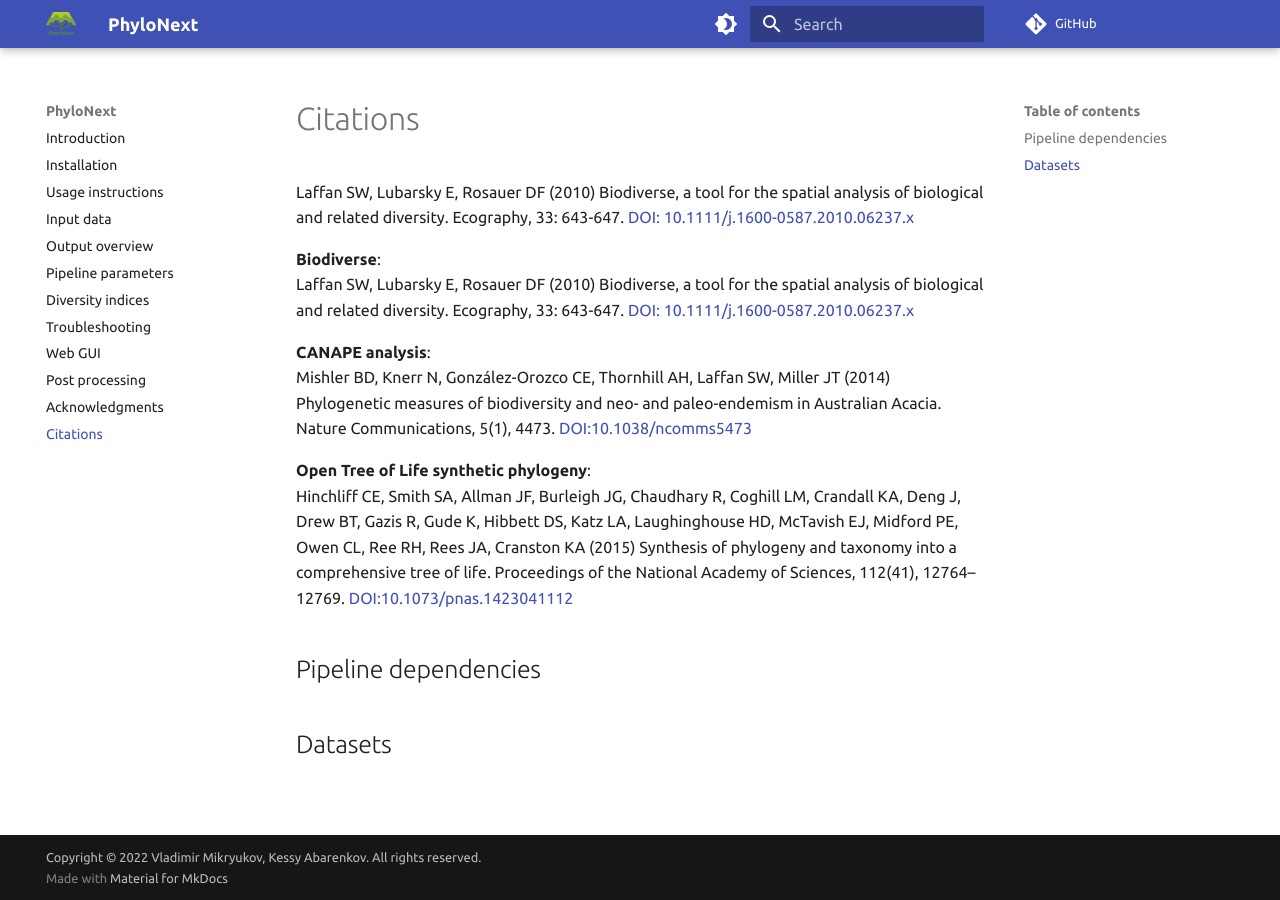
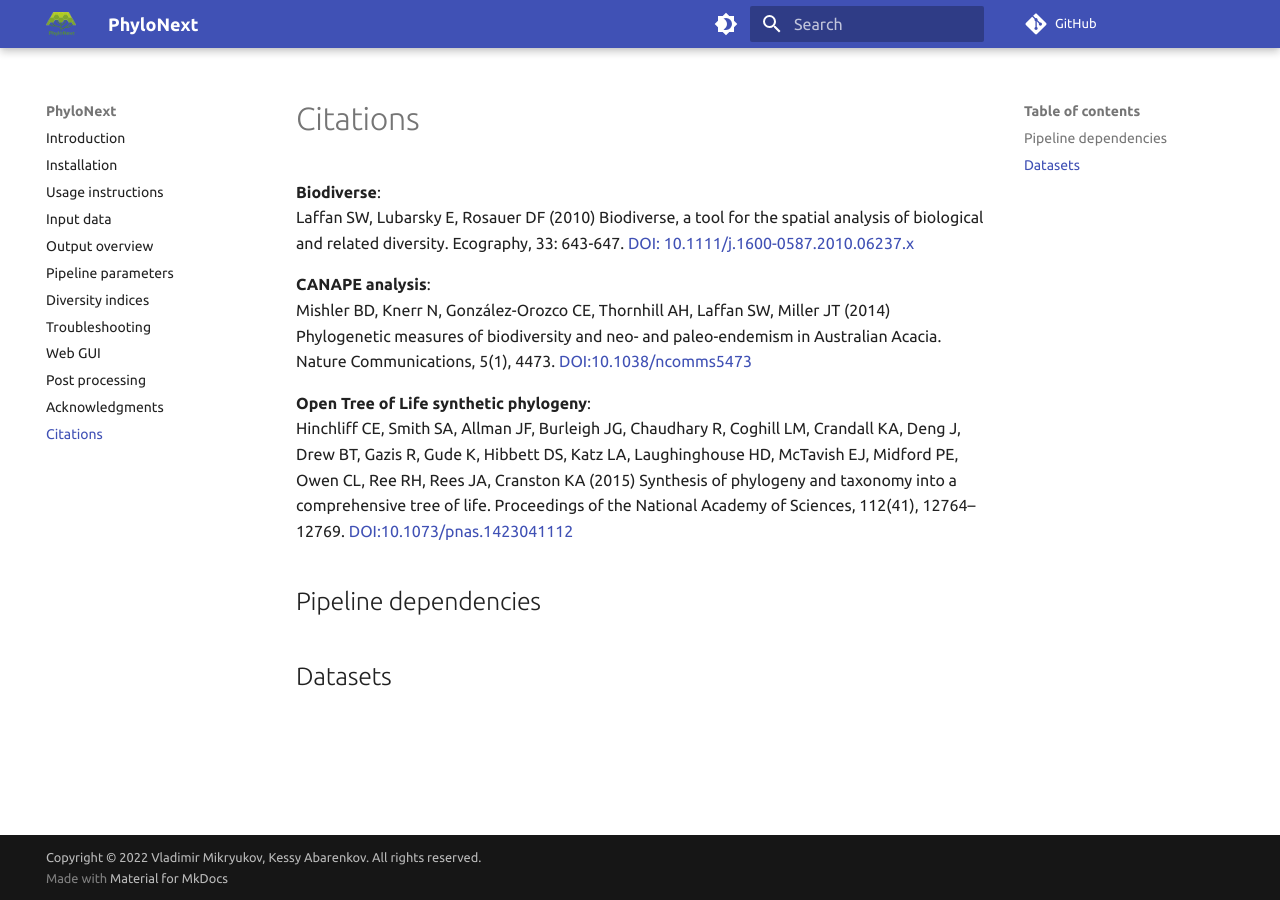
Before and after one commit to vmikk/phylonext_manual, an MkDocs documentation site: the page built from docs/citations.md, in a window 1280 px wide. Built offline with MkDocs 1.6.1 and Material for MkDocs 9.7.7, drawn with Linux system fonts in a browser that asks for light colours; comment, search, counter and statistics services are not loaded.

Commit message:
rm duplicated line

```diff
--- a/docs/citations.md
+++ b/docs/citations.md
@@ -6,7 +6,6 @@ description: >-
 
 # Citations
 
-Laffan SW, Lubarsky E, Rosauer DF (2010) Biodiverse, a tool for the spatial analysis of biological and related diversity. Ecography, 33: 643-647. [DOI: 10.1111/j.1600-0587.2010.06237.x](https://onlinelibrary.wiley.com/doi/10.1111/j.1600-0587.2010.06237.x)
 
 **Biodiverse**:
 Laffan SW, Lubarsky E, Rosauer DF (2010) Biodiverse, a tool for the spatial analysis of biological and related diversity. Ecography, 33: 643-647. [DOI: 10.1111/j.1600-0587.2010.06237.x](https://onlinelibrary.wiley.com/doi/10.1111/j.1600-0587.2010.06237.x)
```
